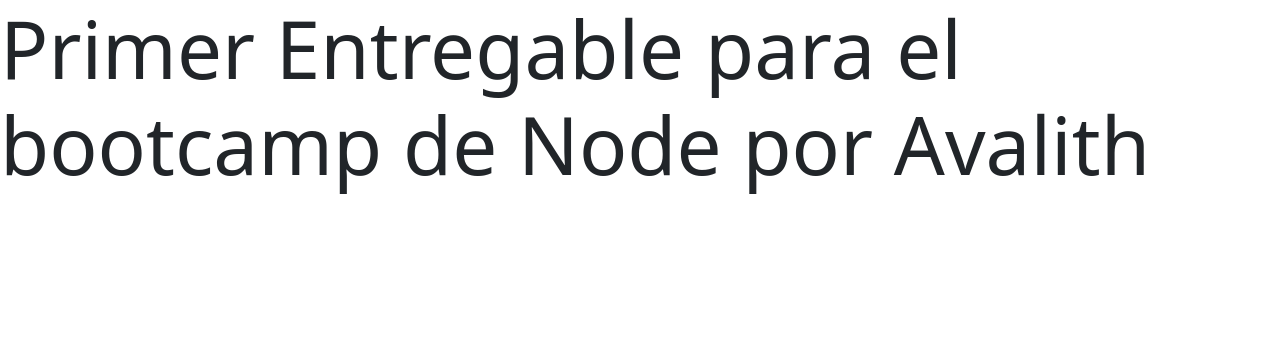
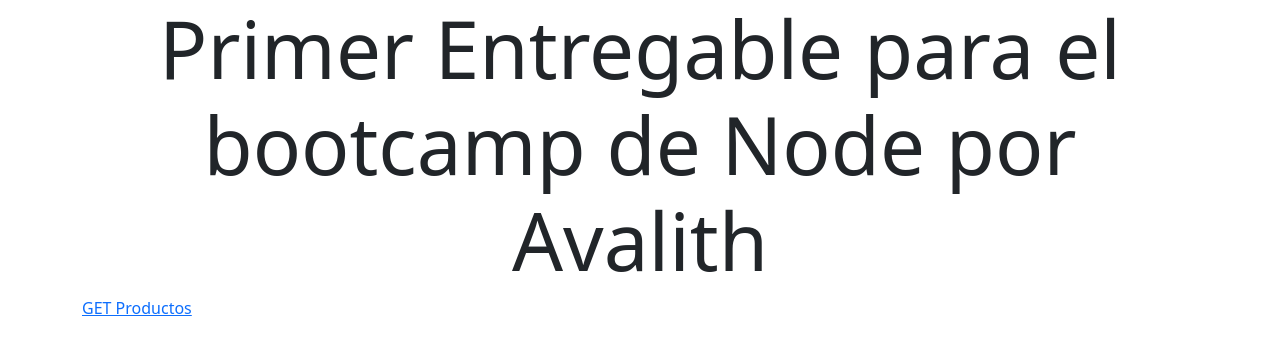
Before and after one commit to Julito01/Entregable-SkillFactoryBootcamp, a website: page public/index.html in a window 1280 px wide. Drawn offline with nearby package versions, Linux system fonts and the light colour scheme.

Commit message:
homepage file

```diff
--- a/public/index.html
+++ b/public/index.html
@@ -13,9 +13,10 @@
     />
     <title>Primer Entregable Skill-Factory</title>
   </head>
-  <body>
-    <h1 class="display-1">
+  <body class="container">
+    <h1 class="display-1 text-center">
       Primer Entregable para el bootcamp de Node por Avalith
     </h1>
+    <a href="products.html">GET Productos</a>
   </body>
 </html>
```
